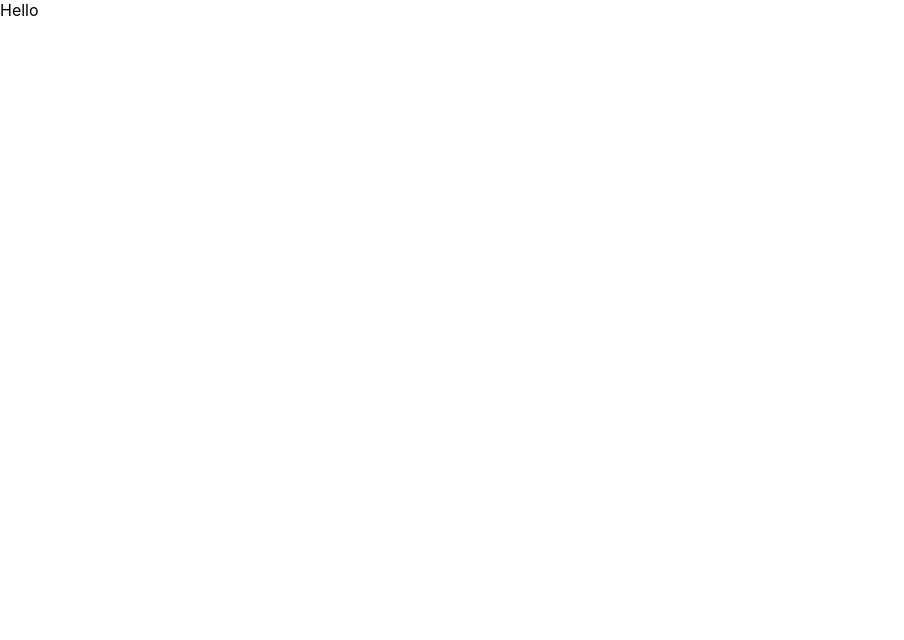
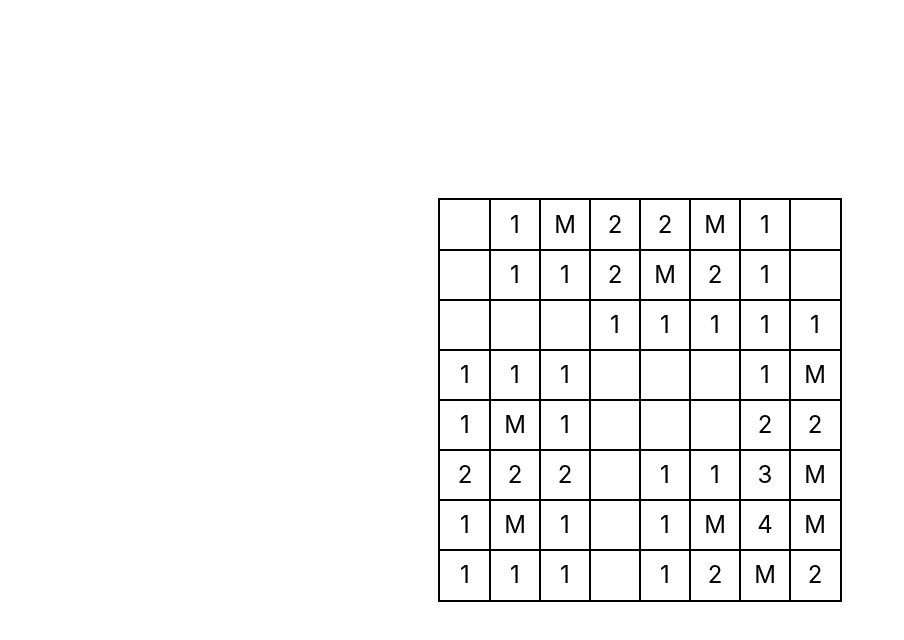
Before and after one commit to Zettoy/minesweeper-react, a React app: page / in a window 1280 px wide. Shown: the top 640 px of the page, without its empty margins (0-904 px from the left). Built offline with nearby package versions, Linux system fonts and the light colour scheme.

Commit message:
generate board

```diff
--- a/src/App.js
+++ b/src/App.js
@@ -1,5 +1,8 @@
 import React from 'react';
+import GameBoard from './GameBoard';
 
-const App = () => <span>Hello</span>
+const App = () => (
+    <GameBoard/>
+);
 
 export default App;
--- /dev/null
+++ b/src/GameBoard.js
@@ -0,0 +1,45 @@
+import React, { useState } from 'react';
+import styled from 'styled-components';
+
+import Tile from './Tile';
+import { generateNewBoard } from './helper';
+
+const Container = styled.div`
+    height: 100%;
+    margin: 0 auto;
+
+    display: flex;
+    justify-content: center;
+    align-items: center;
+`;
+
+const Board = styled.div`
+    outline: 2px solid black;
+
+    height: ${({size}) => size * 50}px;
+    width: ${({size}) => size * 50}px;
+
+    display: grid;
+    grid-template-columns: repeat(${({size}) => size}, 1fr);
+`;
+
+const GameBoard = () => {
+    const size = 8;
+    const numOfMines = 10;
+
+    const [board, setBoard] = useState(generateNewBoard(size, numOfMines));
+
+    return (
+        <Container>
+            <Board size={size}>
+                {board.map((row, keyRow) => (
+                    row.map((tile, keyCol) => (
+                        <Tile tile={tile} key={`${keyRow}${keyCol}`}></Tile>
+                    ))
+                ))}
+            </Board>
+        </Container>
+    );
+};
+
+export default GameBoard;
--- /dev/null
+++ b/src/Tile.js
@@ -0,0 +1,61 @@
+import React from 'react';
+import styled from 'styled-components';
+
+const Div = styled.div`
+    height: 50px;
+    width: 50px;
+    outline: 1px solid black;
+
+    line-height: 50px;
+    text-align: center;
+    font-size: 24px;
+`;
+
+const Tile = ({tile: {value, isMine, isFlag}}) => {
+    let output;
+    if (isMine) {
+        output = 'M';
+    } else if (isFlag) {
+        output = 'F';
+    } else {
+        output = value !== 0 && value;
+    }
+
+    return (
+        <Div>{output}</Div>
+    )
+};
+
+export default Tile;
+
+export class TileModule {
+    constructor() {
+        this._value = 0;
+        this._isMine = false;
+        this._isFlag = false;
+    }
+
+    get value() {
+        return this._value;
+    }
+
+    get isMine() {
+        return this._isMine;
+    }
+
+    get isFlag() {
+        return this._isFlag;
+    }
+
+    set value(value) {
+        this._value = value;
+    }
+
+    set isMine(isMine) {
+        this._isMine = isMine;
+    }
+
+    set isFlag(isFlag) {
+        this._isFlag = isFlag;
+    }
+}
--- /dev/null
+++ b/src/helper.js
@@ -0,0 +1,43 @@
+import { TileModule } from './Tile';
+
+export const generateNewBoard = (size, numOfMines) => {
+    const board = [];
+
+    // Generate empty board
+    for (let i = 0; i < size; i ++) {
+        board[i] = [];
+        for (let j = 0; j < size; j ++) {
+            board[i][j] = new TileModule();
+        }
+    }
+
+    // Randomly generate mines on empty board
+    let counter = 0;
+    while (counter < numOfMines) {
+        const x = Math.floor(Math.random() * size);
+        const y = Math.floor(Math.random() * size);
+        if (!board[x][y].isMine) {
+            board[x][y].isMine = true;
+            counter ++;
+        }
+    }
+
+    // Calculate the value for all non-mine tiles
+    for (let i = 0; i < size; i ++) {
+        for (let j = 0; j < size; j ++) {
+            if (!board[i][j].isMine) {
+                for (let x = -1; x < 2; x ++) {
+                    for (let y = -1; y < 2; y ++) {
+                        const row = i + x;
+                        const col = j + y;
+                        if (row < 0 || col < 0 || row > size - 1 || col > size - 1) continue;
+
+                        if (board[row][col].isMine) board[i][j].value ++;
+                    }
+                }
+            }
+        }
+    }
+
+    return board;
+}
--- a/src/index.css
+++ b/src/index.css
@@ -9,3 +9,7 @@ body {
 code {
     font-family: source-code-pro, Menlo, Monaco, Consolas, 'Courier New', monospace;
 }
+
+html, body, #root {
+    height: 100%;
+}
```
